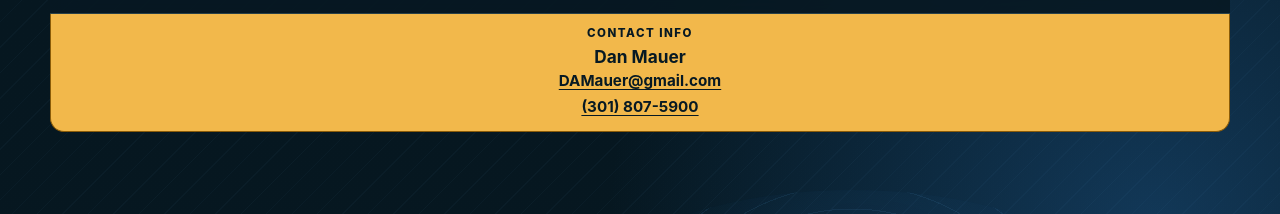
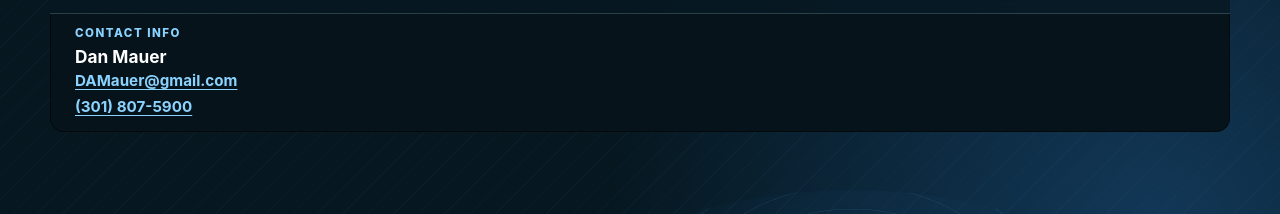
Before and after one commit to damauer/BoatAutonomy, a plain HTML site: page index.html in a window 1280 px wide. Shown: the part 55-269 px from the top of the page. Drawn offline with Linux system fonts and the light colour scheme.

Commit message:
site: align contact banner with visual system

```diff
--- a/styles.css
+++ b/styles.css
@@ -95,17 +95,18 @@ main, footer { max-width: var(--max); margin: 0 auto; }
 .property-contact {
   display: flex;
   flex-direction: column;
-  align-items: center;
-  justify-content: center;
+  align-items: flex-start;
+  justify-content: flex-start;
   gap: 0.08rem;
   max-width: var(--max);
   margin: 0 auto;
   padding: 0.62rem 1.5rem 0.72rem;
-  color: var(--deep);
-  background: var(--amber);
-  border-right: 1px solid #8a5b08;
-  border-bottom: 1px solid #8a5b08;
-  border-left: 1px solid #8a5b08;
+  color: var(--white);
+  text-align: left;
+  background: #06131a;
+  border-right: 1px solid #02090d;
+  border-bottom: 1px solid #02090d;
+  border-left: 1px solid #02090d;
   border-radius: 0 0 14px 14px;
   font-style: normal;
   font-size: 0.95rem;
@@ -113,6 +114,7 @@ main, footer { max-width: var(--max); margin: 0 auto; }
 
 .property-contact-label {
   margin-bottom: 0.08rem;
+  color: var(--aqua-bright);
   font-size: 0.72rem;
   font-weight: 850;
   letter-spacing: 0.13em;
@@ -120,7 +122,11 @@ main, footer { max-width: var(--max); margin: 0 auto; }
 }
 
 .property-contact strong { font-size: 1.08rem; line-height: 1.35; }
-.property-contact a { font-weight: 720; text-underline-offset: 0.18rem; }
+.property-contact a {
+  color: var(--aqua-bright);
+  font-weight: 720;
+  text-underline-offset: 0.18rem;
+}
 
 .hero {
   position: relative;
@@ -332,7 +338,7 @@ footer {
     gap: 0.08rem;
     margin-inline: 0.55rem;
     padding: 0.8rem 1rem;
-    border-top: 1px solid #8a5b08;
+    border-top: 1px solid #02090d;
     border-radius: 12px;
   }
   .property-contact > * { width: 100%; }
```
